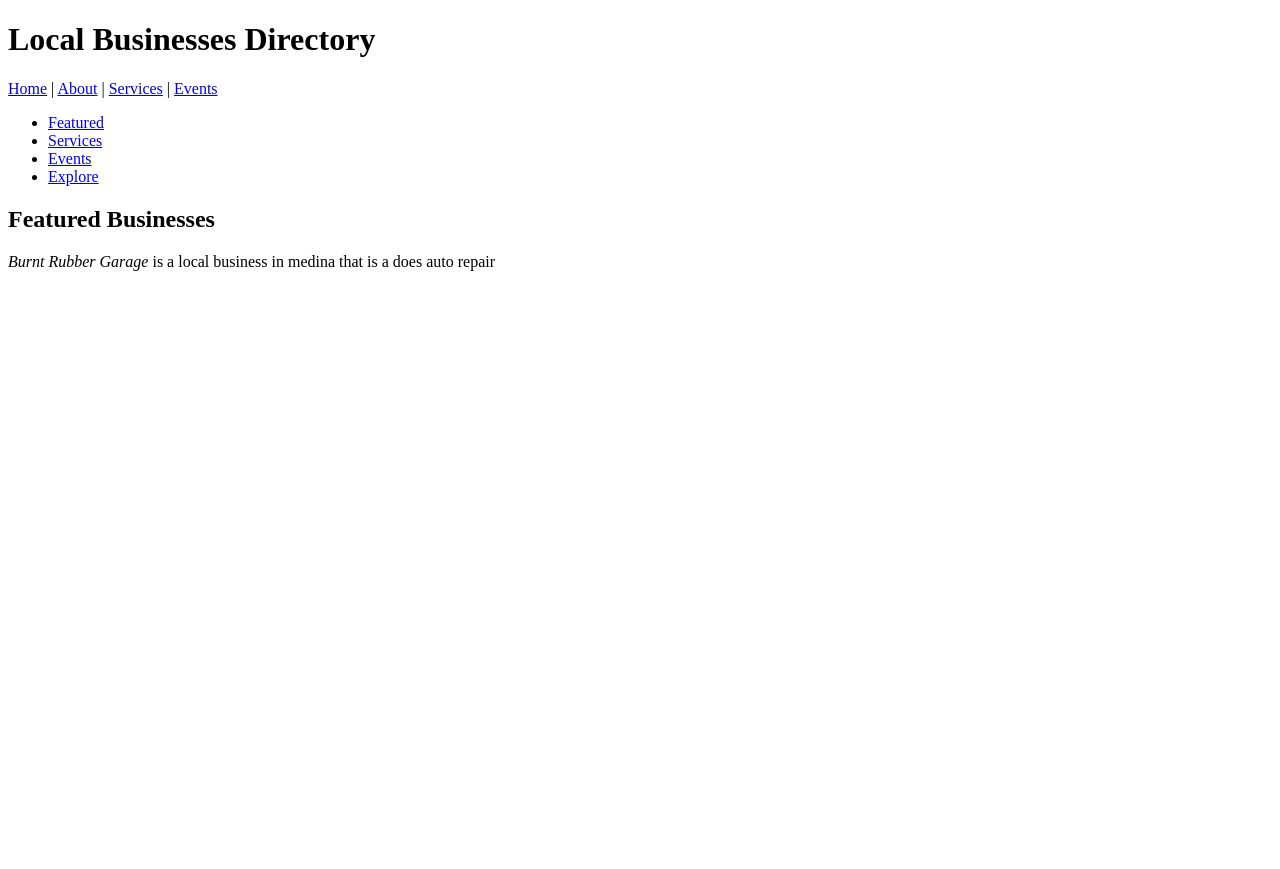
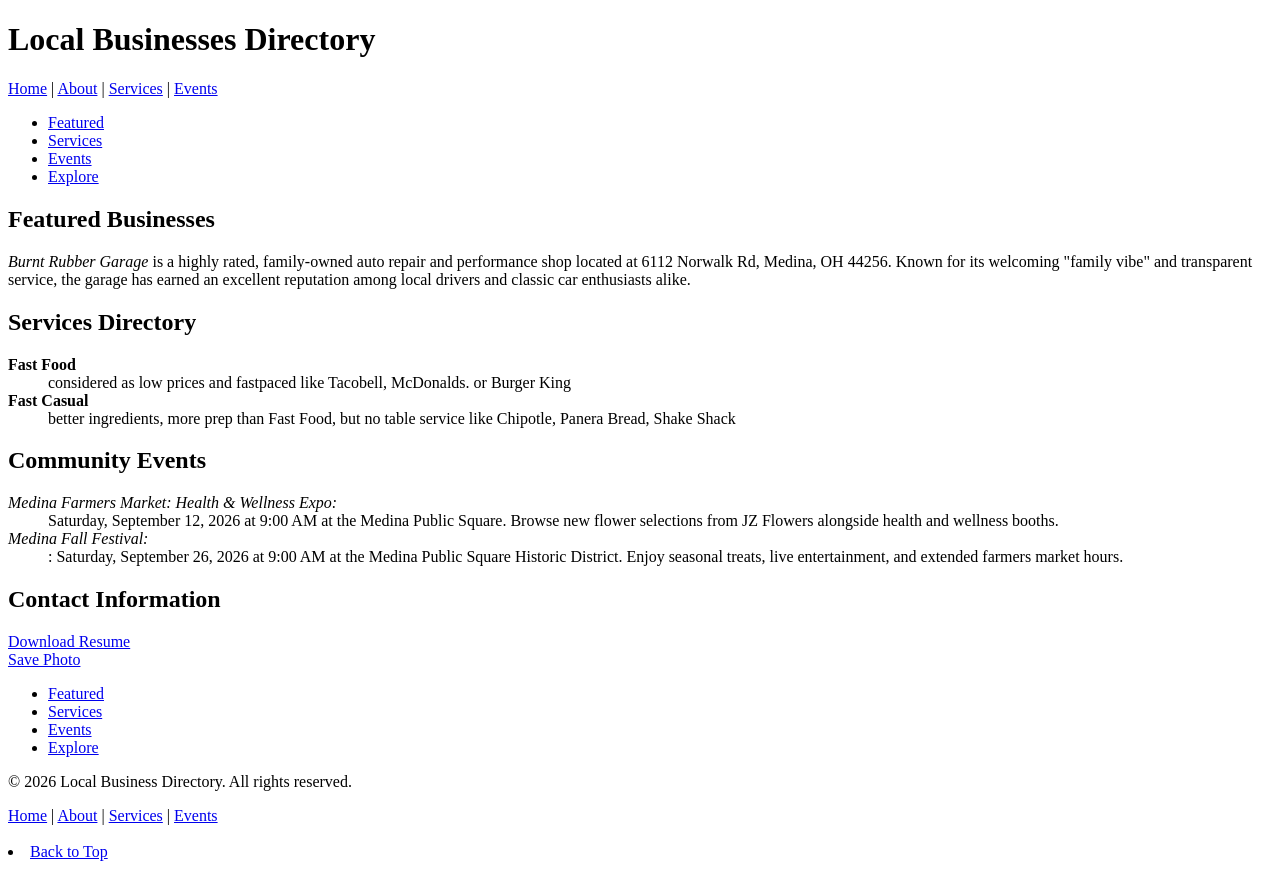
Before and after one commit to Delvin-G/htmlCssJavaScript1, a plain HTML site: page html 03/html03a_Task.html in a window 1280 px wide. Before the commit the page ends 800 px from the top, so only its background shows below. Drawn offline with Linux system fonts and the light colour scheme.

Commit message:
Update html03a_Task.html

```diff
--- a/html 03/html03a_Task.html
+++ b/html 03/html03a_Task.html
@@ -8,7 +8,7 @@
 <body>
 
   <header>
-    <h1 id="top">Local Businesses Directory</h1>
+    <h1 id = "top">Local Businesses Directory</h1>
     <nav>
       <a href="index.html">Home</a> |
       <a href="about.html">About</a> |
@@ -18,43 +18,81 @@
   </header>
 
     <ul>
-     <li><a href="Featured">Featured</a></li>
-     <li><a href="#Services">Services</a></li>
-     <li><a href= "#Events">Events</a></li>
+     <li><a href="#featured">Featured</a></li>
+     <li><a href="#services">Services</a></li>
+     <li><a href= "#events">Events</a></li>
      <li><a href="#Explore">Explore</a></li>
     </ul>
 
   <main>
 
-    <section id="Featured">
+    <section id="featured">
       <h2>Featured Businesses</h2>
-    <p> <em>Burnt Rubber Garage</em> is a local business in medina that is a does auto repair </p>
+    <p> <em>Burnt Rubber Garage</em> is a highly rated, family-owned auto repair and performance shop located at
+      6112 Norwalk Rd, Medina, OH 44256.
+      Known for its welcoming "family vibe" and transparent service,
+      the garage has earned an excellent reputation among local drivers and classic car enthusiasts alike.</p>
     </section>
 
-    <!-- TODO: Add a SECTION element with id="services" -->
-    <!-- Include an h2 "Services Directory" -->
-    <!-- Add paragraphs describing different service categories -->
-    <!-- Try: Restaurants, Retail Shops, Professional Services -->
+    <section id= "services">
+    <h2>Services Directory</h2>
+
+    <dt> <strong>Fast Food</strong> </dt>
+      <dd>considered as low prices and fastpaced like Tacobell, McDonalds. or Burger King</dd>
+    <dt><strong>Fast Casual</strong></dt>
+      <dd>better ingredients, more prep than Fast Food, but no table service like
+    Chipotle, Panera Bread, Shake Shack</dd>
+    </section>
+
+    <section id="events">
+      <h2> Community Events</h2>
+        <p><dt><em>Medina Farmers Market: Health & Wellness Expo:</em></dt>
+          <dd>Saturday, September 12, 2026 at 9:00 AM at the Medina Public Square.
+           Browse new flower selections from JZ Flowers alongside health and wellness booths.</dd>
 
 
-    <!-- TODO: Add a SECTION element with id="events" -->
-    <!-- Include an h2 "Community Events" -->
-    <!-- Describe upcoming events in your local area -->
+           <dt><em>Medina Fall Festival:</em></dt>
+          <dd>: Saturday, September 26, 2026 at 9:00 AM at the Medina Public Square Historic District.
+            Enjoy seasonal treats, live entertainment, and extended farmers market hours.</dd>
+        </p>
 
 
-    <!-- TODO: Create a "Jump Navigation" ASIDE element -->
-    <!-- Add a list of anchor links that users can use to navigate this page -->
-    <!-- Link to #featured, #services, #events, and #top -->
+
+    </section>
+
+    <aside>
+<h2 id="contact">Contact Information</h2>
+
+<a href="files/resume.pdf" download>Download Resume</a> <br>
+
+<a href="images/photo.jpg" download="ProfilePhoto.jpg">Save Photo</a>
+
+    <ul>
+     <li><a href="#featured">Featured</a></li>
+     <li><a href="#services">Services</a></li>
+     <li><a href= "#events">Events</a></li>
+     <li><a href="#Explore">Explore</a></li>
+    </ul>
 
 
+    </aside>
   </main>
 
+<footer>
+    <p>&copy; 2026 Local Business Directory. All rights reserved.</p>
+   <nav>
+      <a href="index.html">Home</a> |
+      <a href="about.html">About</a> |
+      <a href="services.html">Services</a> |
+      <a href="events.html">Events</a>
+    </nav>
 
-  <!-- TODO: Create a FOOTER element -->
-  <!-- Add a copyright notice -->
-  <!-- Add a secondary NAV with links: Home, Featured, Services, Contact -->
-  <!-- Add an anchor link back to the top: <a href="#top">Back to Top</a> -->
+    <br>
 
+    <dt>
+    <li> <a href="#top">Back to Top</li>
+    </dt>
+</footer>
 
   <!-- CHALLENGE: After you complete the HTML -->
   <!-- 1. Test all the anchor links - they should jump to the correct sections -->
```
